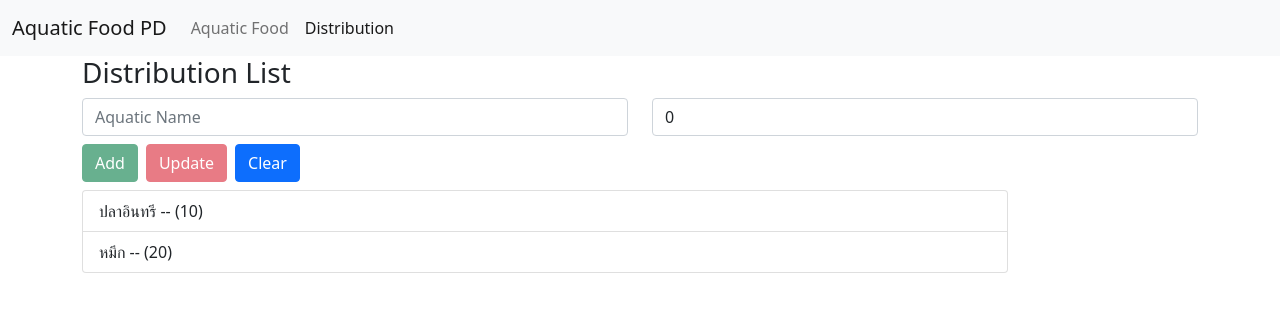
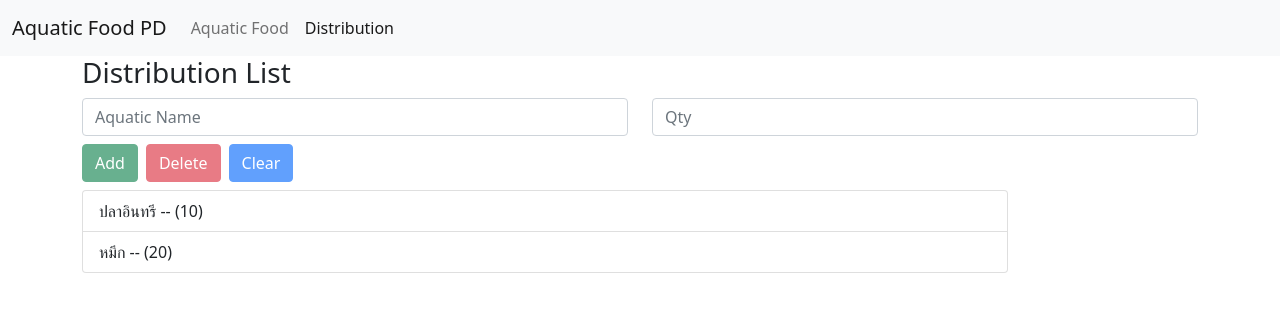
Before and after one commit to NuengPK/aquaticpd, an Angular app: page /DistributionList/1 in a window 1280 px wide. Shown: the top 312 px of the page. Built offline with nearby package versions, Linux system fonts and the light colour scheme.

Commit message:
increase the working ability of

```diff
--- a/src/app/distribution-list/distribution-edit/distribution-edit.component.css
+++ b/src/app/distribution-list/distribution-edit/distribution-edit.component.css
@@ -2,3 +2,6 @@ input.ng-invalid.ng-touched,
 select.ng-invalid.ng-touched{
   border: 1px solid red;
 }
+span{
+  color: red;
+}
--- a/src/app/distribution-list/distribution-edit/distribution-edit.component.html
+++ b/src/app/distribution-list/distribution-edit/distribution-edit.component.html
@@ -8,9 +8,12 @@
         aria-label="Aquatic Name"
         ngModel
         name="aquaticNameInput"
+        #nameInput="ngModel"
         [ngModel]="distribution.name"
         required
       />
+      <span *ngIf="nameInput.invalid && nameInput.touched">กรุณากรอกชื่อ</span>
+      <span *ngIf="checkName === true">ชื่อซ้ำ</span>
     </div>
     <div class="col">
       <input
@@ -21,15 +24,20 @@
         [files]=""
         ngModel
         name="qunatityInput"
+        #qtyInput="ngModel"
         [ngModel]="distribution.quantity"
         required
         pattern="[0-9]+"
       />
+      <span *ngIf="qtyInput.invalid && qtyInput.touched"
+        >กรุณากรอกเลข และตัวเลขไม่ควรติดลบ</span
+      >
     </div>
   </div>
   <div class="row mb-2">
     <div class="col">
       <button
+        *ngIf="!checkUpDate"
         type="submit"
         class="btn btn-success me-2"
         (click)="addDistridutionOnEdit()"
@@ -38,14 +46,30 @@
         Add
       </button>
       <button
+        *ngIf="checkUpDate"
         type="button"
-        class="btn btn-danger me-2"
+        class="btn btn-success me-2"
         (click)="updateDistridutionOnEdit()"
         [disabled]="f.invalid"
       >
         Update
       </button>
-      <button type="reset" class="btn btn-primary me-2">Clear</button>
+      <button
+        type="button"
+        class="btn btn-danger me-2"
+        [disabled]="!checkUpDate"
+        (click)="onDelete()"
+      >
+        Delete
+      </button>
+      <button
+        type="reset"
+        class="btn btn-primary me-2"
+        [disabled]="f.invalid"
+        (click)="onClear()"
+      >
+        Clear
+      </button>
     </div>
   </div>
 </form>
--- a/src/app/distribution-list/distribution-edit/distribution-edit.component.ts
+++ b/src/app/distribution-list/distribution-edit/distribution-edit.component.ts
@@ -1,8 +1,4 @@
-import {
-  Component,
-  OnInit,
-  ViewChild,
-} from '@angular/core';
+import { Component, OnInit, ViewChild } from '@angular/core';
 import { NgForm } from '@angular/forms';
 import { Distribution } from 'src/app/shared/distribution.model';
 import { DistributionService } from 'src/app/shared/distridution.service';
@@ -14,29 +10,30 @@ import { DistributionService } from 'src/app/shared/distridution.service';
 })
 export class DistributionEditComponent implements OnInit {
   @ViewChild('f') signupForm!: NgForm;
-
+  checkName!: boolean;
+  checkUpDate!: boolean;
   distribution!: Distribution;
 
-  constructor(
-    private distributionService: DistributionService
-  ) {}
+  constructor(private distributionService: DistributionService) {}
   ngOnInit(): void {
-    this.distribution ={
-      name: "",
-      quantity: 0
+    this.checkName = false;
+    this.checkUpDate = false;
+    this.distribution = {
+      name: '',
+      quantity: NaN,
     };
-    this.distributionService.activedtedEmitter.subscribe(
-      (distribution)=>{
-        this.distribution = distribution
-      }
-    )
+    this.distributionService.activedtedEmitter.subscribe((distribution) => {
+      this.distribution = distribution;
+      this.checkUpDate = true;
+    });
   }
   addDistridutionOnEdit() {
     if (this.signupForm.valid) {
-      this.distributionService.addDistridutionOnService(
+      this.checkName = this.distributionService.addDistridutionOnService(
         this.signupForm.value.aquaticNameInput,
         parseInt(this.signupForm.value.qunatityInput)
-      );
+      )
+
     }
   }
   updateDistridutionOnEdit() {
@@ -45,4 +42,12 @@ export class DistributionEditComponent implements OnInit {
       parseInt(this.signupForm.value.qunatityInput)
     );
   }
+  onClear() {
+    this.checkUpDate = false;
+  }
+  onDelete() {
+    this.distributionService.deleteDistridutionOnService(this.distribution.name)
+    this.checkUpDate = false;
+    this.signupForm.reset();
+  }
 }
--- a/src/app/shared/distridution.service.ts
+++ b/src/app/shared/distridution.service.ts
@@ -18,17 +18,17 @@ export class DistributionService {
   getDistridution() {
     return this.distritions;
   }
-  addDistridutionOnService(name: string, quantity: number) {
-    let checkName:boolean = false;
+  addDistridutionOnService(name: string, quantity: number ) {
+    let checkName = false;
     this.distritions.map((value: Distribution, index: number, array: Distribution[]) => {
       if (value.name === name) {
-        value.quantity += quantity;
         checkName = true
       } else {
         return
       }
     });
     if(checkName === false){ this.distritions.push(new Distribution( name, quantity ));}
+    return checkName
   }
     updateDistridutionOnService(name: string, quantity: number) {
     this.distritions.find((s) => {
@@ -47,4 +47,11 @@ export class DistributionService {
     );
     return dis
   }
+  deleteDistridutionOnService(name:string){
+    this.distritions.map((value: Distribution, index: number) => {
+      if (name === value.name) {
+        this.distritions.splice(index, 1);
+      }
+    });
+  }
 }
```
